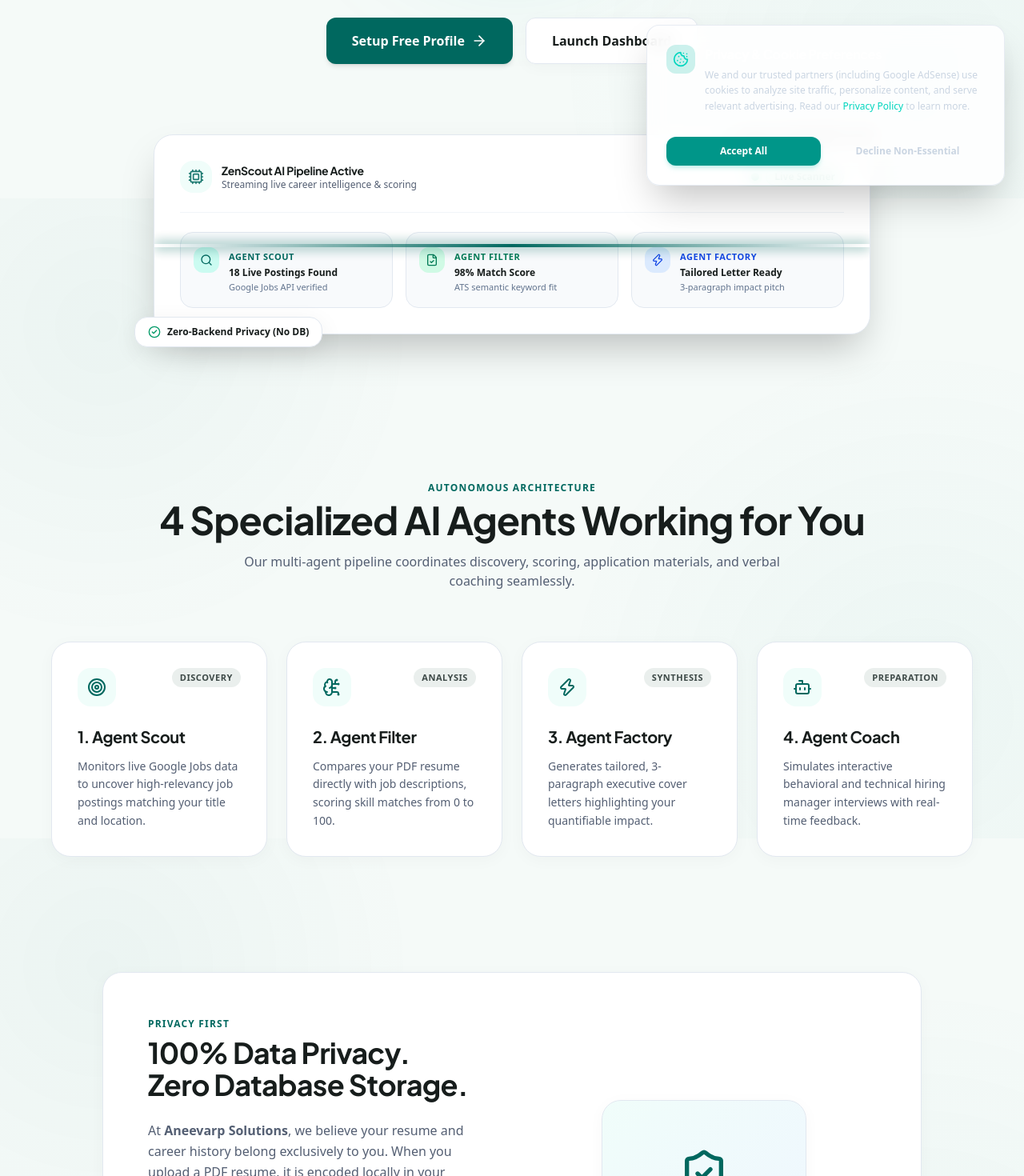
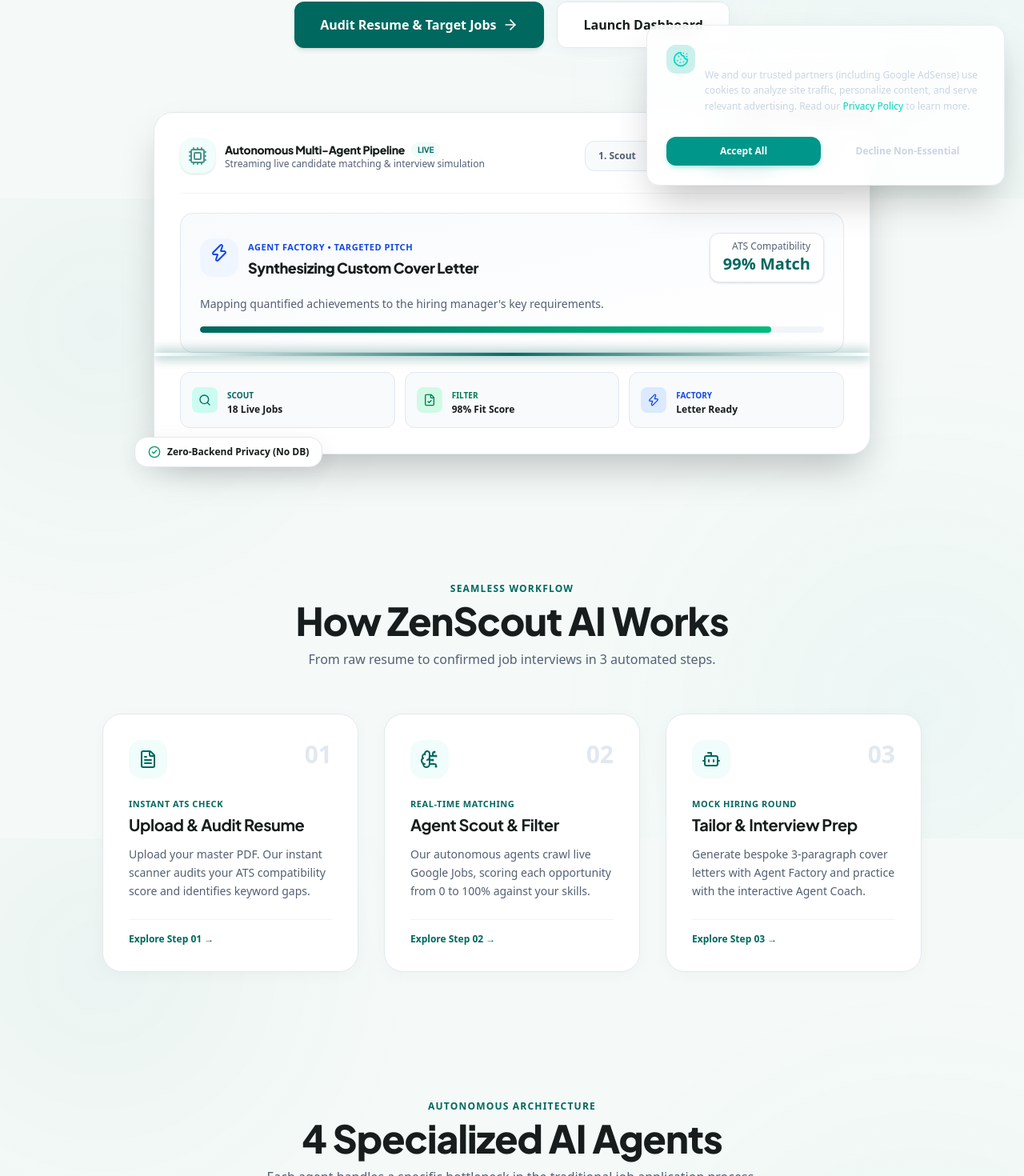
Before and after one commit to jagadeesvarrao-design/ai-job-search-agent, a Next.js app: page / in a window 1280 px wide. Shown: the part 552-2022 px from the top of the page at 80% size. Built offline with nearby package versions, Linux system fonts and the light colour scheme.

Commit message:
feat: upgrade landing page with interactive animation scanner, dynamic stage tabs, workflow visualizer, and ZenResume cross-sell

```diff
--- a/src/app/page.tsx
+++ b/src/app/page.tsx
@@ -1,6 +1,6 @@
 "use client";
 
-import { useState } from "react";
+import { useState, useEffect } from "react";
 import Link from "next/link";
 import {
   ArrowRight,
@@ -18,11 +18,84 @@
   FileCheck,
   Search,
   Check,
-  FileText
+  FileText,
+  Play,
+  Award,
+  Layers,
+  Send,
+  MessageSquare,
+  TrendingUp,
+  Flame,
+  ExternalLink
 } from "lucide-react";
 
 export default function Home() {
   const [openFaq, setOpenFaq] = useState<number | null>(0);
+  const [activeStep, setActiveStep] = useState<number>(0);
+  const [simulatedMatch, setSimulatedMatch] = useState<number>(0);
+
+  // Interactive Live Scanner Loop animation
+  useEffect(() => {
+    const stepInterval = setInterval(() => {
+      setActiveStep((prev) => (prev + 1) % 4);
+    }, 2800);
+
+    return () => clearInterval(stepInterval);
+  }, []);
+
+  useEffect(() => {
+    let start = 45;
+    const matchTimer = setInterval(() => {
+      start = (start + 1) > 98 ? 98 : start + 3;
+      setSimulatedMatch(start);
+      if (start >= 98) clearInterval(matchTimer);
+    }, 50);
+
+    return () => clearInterval(matchTimer);
+  }, [activeStep]);
+
+  const pipelineSteps = [
+    {
+      agent: "Agent Scout",
+      badge: "Real-Time Discovery",
+      title: "Scanning Live Google Jobs Network",
+      sub: "Querying 10,000+ verified tech postings tailored to your seniority & city.",
+      icon: Search,
+      color: "text-[#00685F]",
+      bg: "bg-teal-50",
+      border: "border-teal-200"
+    },
+    {
+      agent: "Agent Filter",
+      badge: "Semantic ATS Analysis",
+      title: "Scoring Resume vs Job Description",
+      sub: "Extracting skills, vector embeddings, and calculating a 98% match.",
+      icon: FileCheck,
+      color: "text-emerald-700",
+      bg: "bg-emerald-50",
+      border: "border-emerald-200"
+    },
+    {
+      agent: "Agent Factory",
+      badge: "Targeted Pitch",
+      title: "Synthesizing Custom Cover Letter",
+      sub: "Mapping quantified achievements to the hiring manager's key requirements.",
+      icon: Zap,
+      color: "text-blue-700",
+      bg: "bg-blue-50",
+      border: "border-blue-200"
+    },
+    {
+      agent: "Agent Coach",
+      badge: "Interview Simulation",
+      title: "Simulating Live Hiring Manager Mock Round",
+      sub: "Evaluating answers in real-time with actionable STAR feedback.",
+      icon: Bot,
+      color: "text-purple-700",
+      bg: "bg-purple-50",
+      border: "border-purple-200"
+    }
+  ];
 
   const faqs = [
     {
@@ -72,24 +145,27 @@
         dangerouslySetInnerHTML={{ __html: JSON.stringify(faqSchema) }}
       />
 
-      {/* HERO SECTION WITH ANIMATED SCANNER */}
-      <section className="flex flex-col items-center justify-center min-h-[85vh] py-12 md:py-20 relative">
-        {/* Ambient Glows */}
-        <div className="absolute top-10 left-1/2 -translate-x-1/2 w-96 h-96 bg-teal-500/10 rounded-full blur-3xl pointer-events-none"></div>
+      {/* HERO SECTION WITH ANIMATED SCANNER & LIVE PIPELINE */}
+      <section className="flex flex-col items-center justify-center min-h-[85vh] py-10 md:py-16 relative">
+        {/* Ambient Decorative Blurs */}
+        <div className="absolute top-0 left-1/4 w-96 h-96 bg-teal-500/10 rounded-full blur-3xl pointer-events-none animate-pulse-glow"></div>
+        <div className="absolute top-20 right-1/4 w-96 h-96 bg-blue-500/10 rounded-full blur-3xl pointer-events-none animate-pulse-glow"></div>
 
-        <div className="bg-white border border-[#E2E8F0] shadow-soft px-5 py-2 rounded-full mb-8 inline-flex items-center gap-2 hover:shadow-md transition-all">
+        {/* Ecosystem Pill */}
+        <div className="bg-white border border-[#E2E8F0] shadow-soft px-5 py-2 rounded-full mb-8 inline-flex items-center gap-2 hover:shadow-md transition-all hover:scale-105">
           <Sparkles className="w-4 h-4 text-orange-500 animate-spin duration-3000" />
-          <span className="text-xs md:text-sm font-semibold text-[#171D1C]">
+          <span className="text-xs md:text-sm font-bold text-[#171D1C]">
             Part of the <strong className="text-[#00685F]">ZenResume & Aneevarp Solutions</strong> Career Suite
           </span>
         </div>
 
-        <h1 className="text-4xl sm:text-6xl md:text-7xl font-extrabold tracking-tight mb-6 max-w-4xl text-[#171D1C] leading-[1.15]">
+        {/* Hero Headline */}
+        <h1 className="text-4xl sm:text-6xl md:text-7xl font-extrabold tracking-tight mb-6 max-w-4xl text-[#171D1C] leading-[1.12]">
           Automate your <br className="hidden md:block" />
           <span className="text-gradient">Job Hunt</span> with ZenScout AI
         </h1>
 
-        <p className="text-base sm:text-lg md:text-xl text-[#545F73] max-w-2xl mb-10 leading-relaxed">
+        <p className="text-base sm:text-lg md:text-xl text-[#545F73] max-w-2xl mb-10 leading-relaxed font-normal">
           Upload your resume and let 4 autonomous AI agents discover live opportunities, score skill compatibility, write tailored cover letters, and coach you through interviews.
         </p>
 
@@ -97,9 +173,10 @@
         <div className="flex flex-col sm:flex-row gap-4 mb-16 z-10">
           <Link
             href="/profile"
-            className="bg-[#00685F] hover:bg-[#005049] text-white px-8 py-4 rounded-xl font-bold text-base flex items-center justify-center gap-2 transition-all shadow-md hover:shadow-xl hover:-translate-y-0.5 active:scale-95 btn-tactile"
+            className="bg-[#00685F] hover:bg-[#005049] text-white px-8 py-4 rounded-xl font-bold text-base flex items-center justify-center gap-2 transition-all shadow-md hover:shadow-xl hover:-translate-y-0.5 active:scale-95 btn-tactile group"
           >
-            Setup Free Profile <ArrowRight className="w-5 h-5 group-hover:translate-x-1 transition-transform" />
+            <span>Audit Resume & Target Jobs</span>
+            <ArrowRight className="w-5 h-5 group-hover:translate-x-1 transition-transform" />
           </Link>
           <Link
             href="/dashboard"
@@ -109,65 +186,123 @@
           </Link>
         </div>
 
-        {/* INTERACTIVE ANIMATED JOB SCANNER VISUAL */}
-        <div className="w-full max-w-4xl mx-auto my-6 relative">
+        {/* INTERACTIVE ANIMATED JOB SCANNER WORKSPACE */}
+        <div className="w-full max-w-4xl mx-auto my-4 relative">
           <div className="bg-white rounded-3xl border border-[#E2E8F0] shadow-2xl p-6 md:p-8 text-left relative overflow-hidden">
             {/* Animated Laser Scanning Beam */}
             <div className="absolute left-0 right-0 h-1 bg-gradient-to-r from-transparent via-[#00685F] to-transparent opacity-80 animate-scan pointer-events-none shadow-[0_0_15px_#00685F]"></div>
 
-            <div className="flex flex-col md:flex-row items-start md:items-center justify-between gap-4 pb-6 border-b border-slate-100">
+            {/* Top Interactive Status Bar */}
+            <div className="flex flex-col sm:flex-row items-start sm:items-center justify-between gap-4 pb-6 border-b border-slate-100">
               <div className="flex items-center gap-3">
-                <div className="w-10 h-10 rounded-2xl bg-teal-50 text-[#00685F] flex items-center justify-center">
-                  <Cpu className="w-5 h-5 animate-pulse" />
+                <div className="w-11 h-11 rounded-2xl bg-teal-50 text-[#00685F] flex items-center justify-center shadow-sm">
+                  <Cpu className="w-6 h-6 animate-pulse" />
                 </div>
                 <div>
-                  <h3 className="font-bold text-sm text-[#171D1C]">ZenScout AI Pipeline Active</h3>
-                  <p className="text-xs text-[#545F73]">Streaming live career intelligence & scoring</p>
+                  <h3 className="font-extrabold text-sm text-[#171D1C] flex items-center gap-2">
+                    <span>Autonomous Multi-Agent Pipeline</span>
+                    <span className="text-[10px] bg-teal-50 text-[#00685F] px-2 py-0.5 rounded-full font-bold">LIVE</span>
+                  </h3>
+                  <p className="text-xs text-[#545F73]">Streaming live candidate matching & interview simulation</p>
                 </div>
               </div>
-              <div className="flex items-center gap-2">
-                <span className="flex h-2.5 w-2.5 relative">
-                  <span className="animate-ping absolute inline-flex h-full w-full rounded-full bg-emerald-400 opacity-75"></span>
-                  <span className="relative inline-flex rounded-full h-2.5 w-2.5 bg-emerald-500"></span>
-                </span>
-                <span className="text-xs font-semibold text-emerald-700 bg-emerald-50 px-2.5 py-0.5 rounded-full border border-emerald-200">
-                  Live Scanner
-                </span>
+
+              {/* Dynamic Step Tabs */}
+              <div className="flex items-center gap-1.5 bg-[#F8FAFC] p-1 rounded-xl border border-[#E2E8F0]">
+                {pipelineSteps.map((s, idx) => (
+                  <button
+                    key={idx}
+                    onClick={() => setActiveStep(idx)}
+                    className={`px-3 py-1.5 rounded-lg text-xs font-bold transition-all ${
+                      activeStep === idx
+                        ? "bg-[#00685F] text-white shadow-sm scale-105"
+                        : "text-[#545F73] hover:text-[#171D1C]"
+                    }`}
+                  >
+                    {idx + 1}. {s.agent.split(" ")[1]}
+                  </button>
+                ))}
               </div>
             </div>
 
-            {/* Pipeline Stage Cards */}
-            <div className="grid grid-cols-1 md:grid-cols-3 gap-4 pt-6">
-              <div className="p-4 rounded-2xl bg-[#F8FAFC] border border-[#E2E8F0] flex items-start gap-3 transition-all hover:bg-white hover:shadow-sm">
-                <div className="p-2 rounded-xl bg-teal-100 text-[#00685F] mt-0.5">
+            {/* Active Stage Animated Card Showcase */}
+            <div className="pt-6">
+              {pipelineSteps.map((step, idx) => {
+                const isCurrent = activeStep === idx;
+                if (!isCurrent) return null;
+                const Icon = step.icon;
+
+                return (
+                  <div key={idx} className="bg-gradient-to-br from-[#F8FAFC] to-white rounded-2xl border border-[#E2E8F0] p-6 animate-in fade-in zoom-in-95 duration-300">
+                    <div className="flex flex-col sm:flex-row sm:items-center justify-between gap-4 mb-4">
+                      <div className="flex items-center gap-3">
+                        <div className={`p-3 rounded-2xl ${step.bg} ${step.color}`}>
+                          <Icon className="w-6 h-6 animate-bounce" />
+                        </div>
+                        <div>
+                          <span className={`text-[11px] font-black uppercase tracking-wider ${step.color}`}>
+                            {step.agent} • {step.badge}
+                          </span>
+                          <h4 className="text-base sm:text-lg font-extrabold text-[#171D1C] mt-0.5">
+                            {step.title}
+                          </h4>
+                        </div>
+                      </div>
+
+                      {/* Live Counter / Match Badge */}
+                      <div className="bg-white px-4 py-2 rounded-xl border border-[#E2E8F0] shadow-sm self-start sm:self-auto">
+                        <span className="text-xs text-[#545F73] font-medium block text-right">ATS Compatibility</span>
+                        <div className="text-xl font-black text-[#00685F] text-right">
+                          {simulatedMatch}% Match
+                        </div>
+                      </div>
+                    </div>
+
+                    <p className="text-xs sm:text-sm text-[#545F73] leading-relaxed mb-4">
+                      {step.sub}
+                    </p>
+
+                    {/* Progress Bar Animation */}
+                    <div className="w-full bg-slate-100 rounded-full h-2 overflow-hidden">
+                      <div
+                        className="bg-gradient-to-r from-[#00685F] to-emerald-500 h-2 rounded-full transition-all duration-500"
+                        style={{ width: `${simulatedMatch}%` }}
+                      ></div>
+                    </div>
+                  </div>
+                );
+              })}
+            </div>
+
+            {/* 3 Pipeline Overview Cards */}
+            <div className="grid grid-cols-1 sm:grid-cols-3 gap-3 pt-6">
+              <div className="p-3.5 rounded-xl bg-[#F8FAFC] border border-[#E2E8F0] flex items-center gap-3 hover:bg-white hover:shadow-sm transition-all">
+                <div className="p-2 rounded-lg bg-teal-100 text-[#00685F]">
                   <Search className="w-4 h-4" />
                 </div>
                 <div>
-                  <span className="text-[11px] font-bold uppercase tracking-wider text-[#00685F]">Agent Scout</span>
-                  <p className="text-xs font-bold text-[#171D1C] mt-0.5">18 Live Postings Found</p>
-                  <p className="text-[11px] text-slate-500 mt-0.5">Google Jobs API verified</p>
+                  <span className="text-[10px] font-bold uppercase text-[#00685F]">Scout</span>
+                  <p className="text-xs font-bold text-[#171D1C]">18 Live Jobs</p>
                 </div>
               </div>
 
-              <div className="p-4 rounded-2xl bg-[#F8FAFC] border border-[#E2E8F0] flex items-start gap-3 transition-all hover:bg-white hover:shadow-sm">
-                <div className="p-2 rounded-xl bg-emerald-100 text-emerald-700 mt-0.5">
+              <div className="p-3.5 rounded-xl bg-[#F8FAFC] border border-[#E2E8F0] flex items-center gap-3 hover:bg-white hover:shadow-sm transition-all">
+                <div className="p-2 rounded-lg bg-emerald-100 text-emerald-700">
                   <FileCheck className="w-4 h-4" />
                 </div>
                 <div>
-                  <span className="text-[11px] font-bold uppercase tracking-wider text-emerald-700">Agent Filter</span>
-                  <p className="text-xs font-bold text-[#171D1C] mt-0.5">98% Match Score</p>
-                  <p className="text-[11px] text-slate-500 mt-0.5">ATS semantic keyword fit</p>
+                  <span className="text-[10px] font-bold uppercase text-emerald-700">Filter</span>
+                  <p className="text-xs font-bold text-[#171D1C]">98% Fit Score</p>
                 </div>
               </div>
 
-              <div className="p-4 rounded-2xl bg-[#F8FAFC] border border-[#E2E8F0] flex items-start gap-3 transition-all hover:bg-white hover:shadow-sm">
-                <div className="p-2 rounded-xl bg-blue-100 text-blue-700 mt-0.5">
+              <div className="p-3.5 rounded-xl bg-[#F8FAFC] border border-[#E2E8F0] flex items-center gap-3 hover:bg-white hover:shadow-sm transition-all">
+                <div className="p-2 rounded-lg bg-blue-100 text-blue-700">
                   <Zap className="w-4 h-4" />
                 </div>
                 <div>
-                  <span className="text-[11px] font-bold uppercase tracking-wider text-blue-700">Agent Factory</span>
-                  <p className="text-xs font-bold text-[#171D1C] mt-0.5">Tailored Letter Ready</p>
-                  <p className="text-[11px] text-slate-500 mt-0.5">3-paragraph impact pitch</p>
+                  <span className="text-[10px] font-bold uppercase text-blue-700">Factory</span>
+                  <p className="text-xs font-bold text-[#171D1C]">Letter Ready</p>
                 </div>
               </div>
             </div>
@@ -186,13 +321,70 @@
         </div>
       </section>
 
-      {/* 4 AGENTS PIPELINE SECTION */}
-      <section className="py-20 flex flex-col items-center">
-        <div className="mb-16">
-          <span className="text-xs uppercase tracking-widest text-[#00685F] font-bold mb-2 block">Autonomous Architecture</span>
-          <h2 className="text-3xl md:text-5xl font-bold mb-4 text-[#171D1C]">4 Specialized AI Agents Working for You</h2>
+      {/* HOW IT WORKS SECTION (Step-By-Step Interactive Visual) */}
+      <section className="py-16 md:py-20 flex flex-col items-center">
+        <div className="mb-14">
+          <span className="text-xs uppercase tracking-widest text-[#00685F] font-extrabold mb-2 block">Seamless Workflow</span>
+          <h2 className="text-3xl md:text-5xl font-extrabold mb-3 text-[#171D1C]">How ZenScout AI Works</h2>
+          <p className="text-[#545F73] max-w-xl mx-auto text-base">
+            From raw resume to confirmed job interviews in 3 automated steps.
+          </p>
+        </div>
+
+        <div className="grid grid-cols-1 md:grid-cols-3 gap-8 w-full max-w-5xl text-left">
+          {[
+            {
+              step: "01",
+              title: "Upload & Audit Resume",
+              desc: "Upload your master PDF. Our instant scanner audits your ATS compatibility score and identifies keyword gaps.",
+              icon: FileText,
+              tag: "Instant ATS Check"
+            },
+            {
+              step: "02",
+              title: "Agent Scout & Filter",
+              desc: "Our autonomous agents crawl live Google Jobs, scoring each opportunity from 0 to 100% against your skills.",
+              icon: BrainCircuit,
+              tag: "Real-Time Matching"
+            },
+            {
+              step: "03",
+              title: "Tailor & Interview Prep",
+              desc: "Generate bespoke 3-paragraph cover letters with Agent Factory and practice with the interactive Agent Coach.",
+              icon: Bot,
+              tag: "Mock Hiring Round"
+            }
+          ].map((item, i) => (
+            <div key={i} className="bg-white rounded-3xl p-8 border border-[#E2E8F0] shadow-soft hover:shadow-soft-hover hover:-translate-y-1.5 transition-all duration-300 relative group flex flex-col justify-between">
+              <div>
+                <div className="flex justify-between items-start mb-6">
+                  <div className="w-12 h-12 rounded-2xl bg-teal-50 text-[#00685F] flex items-center justify-center font-black text-lg group-hover:scale-110 transition-transform">
+                    <item.icon className="w-6 h-6" />
+                  </div>
+                  <span className="text-3xl font-black text-slate-200 group-hover:text-teal-200 transition-colors">
+                    {item.step}
+                  </span>
+                </div>
+                <span className="text-[11px] font-bold text-[#00685F] uppercase tracking-wider block mb-1">{item.tag}</span>
+                <h3 className="text-xl font-bold text-[#171D1C] mb-3">{item.title}</h3>
+                <p className="text-[#545F73] text-sm leading-relaxed">{item.desc}</p>
+              </div>
+
+              <div className="mt-6 pt-4 border-t border-slate-100 flex items-center text-xs font-bold text-[#00685F] group-hover:translate-x-1 transition-transform">
+                <span>Explore Step {item.step} &rarr;</span>
+              </div>
+            </div>
+          ))}
+        </div>
+      </section>
+
+      {/* 4 SPECIALIZED AI AGENTS GRID */}
+      <section className="py-16 md:py-20 flex flex-col items-center">
+        <div className="mb-14">
+          <span className="text-xs uppercase tracking-widest text-[#00685F] font-extrabold mb-2 block">Autonomous Architecture</span>
+          <h2 className="text-3xl md:text-5xl font-extrabold mb-3 text-[#171D1C]">4 Specialized AI Agents</h2>
           <p className="text-[#545F73] max-w-2xl mx-auto text-base">
-            Our multi-agent pipeline coordinates discovery, scoring, application materials, and verbal coaching seamlessly.
+            Each agent handles a specific bottleneck in the traditional job application process.
           </p>
         </div>
 
@@ -216,6 +408,38 @@
               <p className="text-[#545F73] leading-relaxed text-sm">{feature.desc}</p>
             </div>
           ))}
+        </div>
+      </section>
+
+      {/* ZENRESUME CROSS-PROMOTION BANNER SECTION */}
+      <section className="py-12 w-full max-w-5xl mx-auto text-left">
+        <div className="bg-gradient-to-r from-[#00685F] via-[#0D9488] to-[#0284C7] rounded-3xl p-8 md:p-12 text-white shadow-xl relative overflow-hidden">
+          <div className="absolute top-0 right-0 w-80 h-80 bg-white/10 rounded-full blur-3xl pointer-events-none"></div>
+
+          <div className="flex flex-col md:flex-row items-start md:items-center justify-between gap-8 relative z-10">
+            <div className="space-y-3 max-w-xl">
+              <div className="inline-flex items-center gap-1.5 bg-white/20 text-teal-100 text-xs font-bold px-3 py-1 rounded-full border border-white/20">
+                <Flame className="w-3.5 h-3.5 text-amber-300" />
+                <span>ZenResume & Aneevarp Solutions Sister Tool</span>
+              </div>
+              <h3 className="text-2xl md:text-4xl font-extrabold tracking-tight leading-tight">
+                Need a High-Scoring ATS Resume?
+              </h3>
+              <p className="text-teal-100 text-sm md:text-base leading-relaxed">
+                Before applying with ZenScout AI, ensure your resume passes all corporate parser filters. Build an ATS-certified single-column resume free on <strong>ZenResume</strong>.
+              </p>
+            </div>
+
+            <a
+              href="https://zenresume.vercel.app"
+              target="_blank"
+              rel="noopener noreferrer"
+              className="bg-white hover:bg-teal-50 text-[#00685F] font-black text-sm px-8 py-4 rounded-xl transition-all shadow-md hover:shadow-2xl hover:scale-105 active:scale-95 flex items-center gap-2 flex-shrink-0 btn-tactile"
+            >
+              <span>Build on ZenResume Free</span>
+              <ExternalLink className="w-4 h-4" />
+            </a>
+          </div>
         </div>
       </section>
 
```
